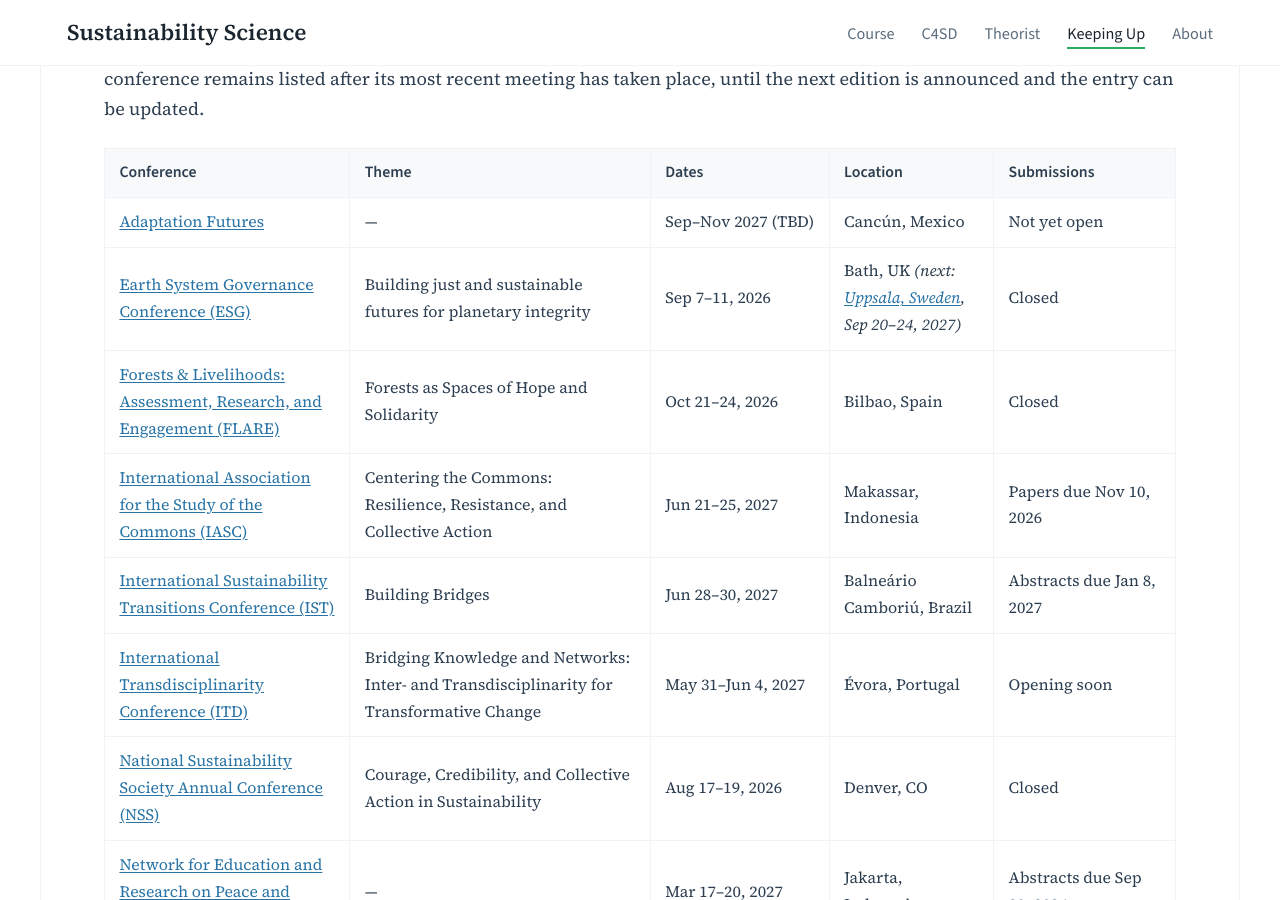
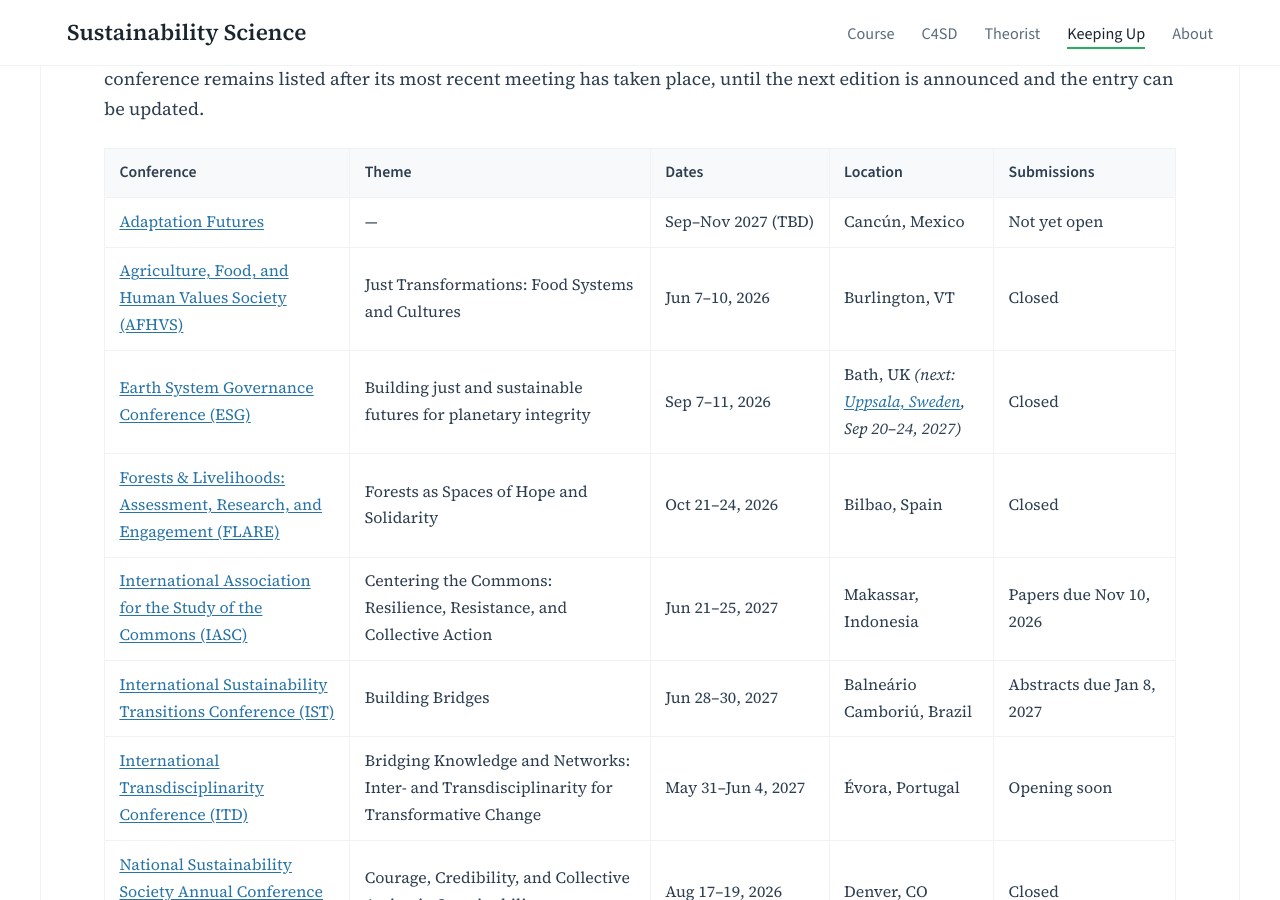
Before and after one commit to agharley/sustsci, a Jekyll site: the page built from keeping-up/conferences.md, in a window 1280 px wide and 900 px high, scrolled down 326 px. Built offline with Jekyll 4.4.1, drawn with Linux system fonts in a browser that asks for light colours.

Commit message:
Update conferences.md

```diff
--- a/keeping-up/conferences.md
+++ b/keeping-up/conferences.md
@@ -12,6 +12,7 @@ Conferences relevant to sustainability science and sustainable development. The
 | Conference | Theme | Dates | Location | Submissions |
 |---|---|---|---|---|
 | [Adaptation Futures](https://wasp-adaptation.org/core-initiatives/adaptation-futures-conference) | — | Sep–Nov 2027 (TBD) | Cancún, Mexico | Not yet open |
+| [Agriculture, Food, and Human Values Society (AFHVS)](https://www.afhvs.org/) | Just Transformations: Food Systems and Cultures | Jun 7–10, 2026 | Burlington, VT | Closed |
 | [Earth System Governance Conference (ESG)](https://www.earthsystemgovernance.org/2026-bath/) | Building just and sustainable futures for planetary integrity | Sep 7–11, 2026 | Bath, UK *(next: [Uppsala, Sweden](https://www.uu.se/en/department/earth-sciences/events/archive/2027-09-20-2027-uppsala-conference-on-earth-system-governance), Sep 20–24, 2027)* | Closed |
 | [Forests & Livelihoods: Assessment, Research, and Engagement (FLARE)](https://www.forestlivelihoods.org/annual-meeting-2026/) | Forests as Spaces of Hope and Solidarity | Oct 21–24, 2026 | Bilbao, Spain | Closed |
 | [International Association for the Study of the Commons (IASC)](https://2027.iasc-commons.org/) | Centering the Commons: Resilience, Resistance, and Collective Action | Jun 21–25, 2027 | Makassar, Indonesia | Papers due Nov 10, 2026 |
```
